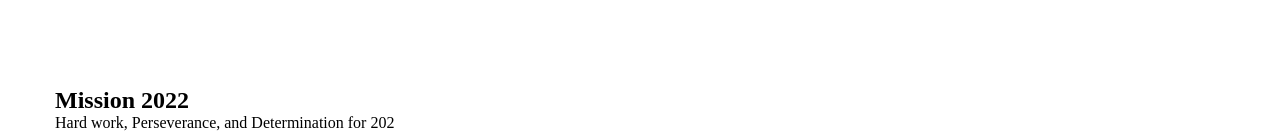
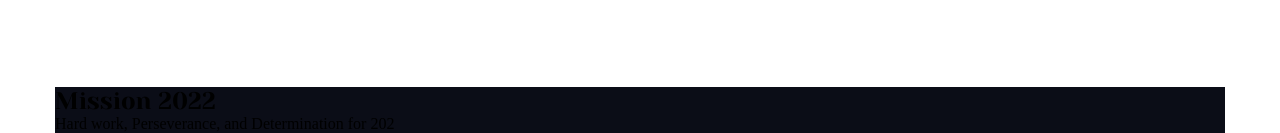
Before and after one commit to reaz950/personal-site, a plain HTML site: page index.html in a window 1280 px wide. Shown: the part 2259-2392 px from the top of the page. Drawn offline with Linux system fonts and the light colour scheme.

Commit message:
footer update

```diff
--- a/index.html
+++ b/index.html
@@ -9,6 +9,10 @@
     <link rel="preconnect" href="https://fonts.googleapis.com">
     <link rel="preconnect" href="https://fonts.gstatic.com" crossorigin>
     <link href="https://fonts.googleapis.com/css2?family=Poppins:wght@300;500;600;700&family=Yeseva+One&display=swap" rel="stylesheet">
+
+    <link rel="preconnect" href="https://fonts.googleapis.com">
+    <link rel="preconnect" href="https://fonts.gstatic.com" crossorigin>
+    <link href="https://fonts.googleapis.com/css2?family=Lobster&family=Poppins:wght@300;500;600;700&family=Yeseva+One&display=swap" rel="stylesheet">
 
     <link rel="stylesheet" href="style.css">
 </head>
--- a/style.css
+++ b/style.css
@@ -321,5 +321,17 @@ a{
 /* *******************  Footer part css start  *********************** */
 
 .footer{
+    background: #0B0D17;
+}
 
+.footer h1{
+    font-family: 'Lobster', cursive;
+    font-family: 'Poppins', sans-serif;
+    font-family: 'Yeseva One', cursive;
+    font-size: 36;
+    font-weight: 400;
 }
+
+.footer h1 span{}
+
+.footer p{}
```
